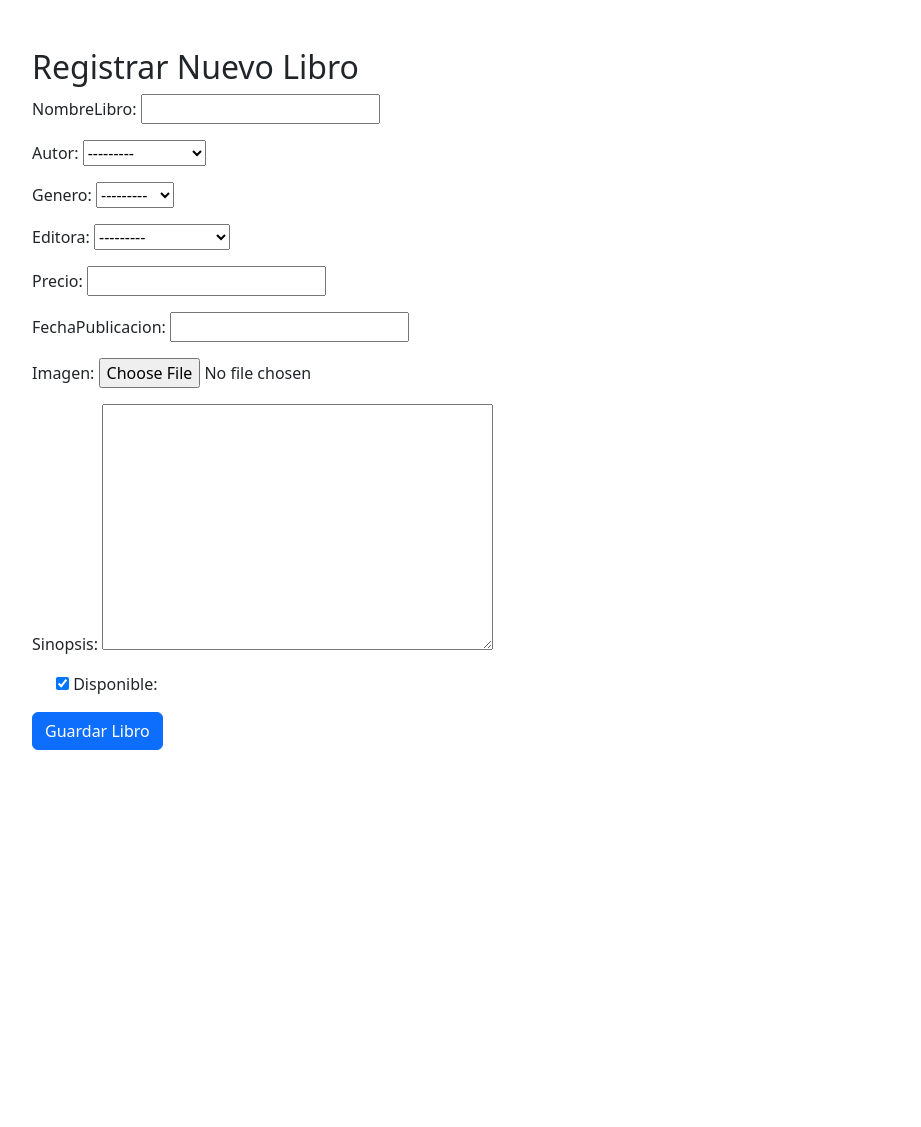
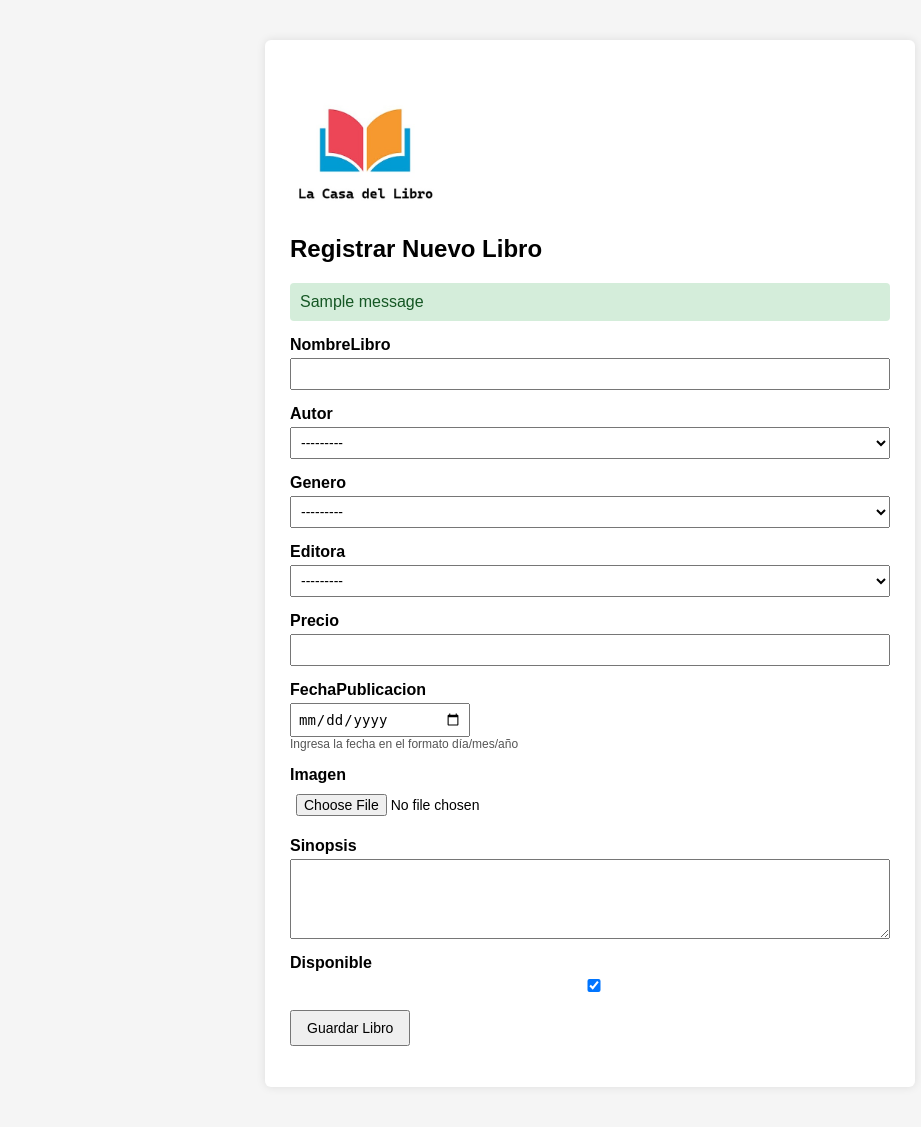
Before and after one commit to morales0412/proyecto-libreria, a Django app: page /libros/crear/ in a window 1280 px wide. Shown: the whole page, without its empty margins (50-971 px from the left). Before the commit the page ends 750 px from the top, so only its background shows below. Run offline with Django 5.2, Linux system fonts and the light colour scheme; tables that the repository leaves empty hold one stand-in row (values such as "Sample post"); one stand-in notice (Sample message) is shown.

Commit message:
arreglo formato fecha formulario

```diff
--- a/catalogo_libros/forms.py
+++ b/catalogo_libros/forms.py
@@ -1,5 +1,6 @@
 from .models import Libros
 from django import forms
+from datetime import datetime
 
 
 class LibrosForm(forms.ModelForm):
@@ -9,3 +10,37 @@
         model = Libros
         # fields = "__all__" = incluye todos los campos del modelo en el formulario
         fields = "__all__"
+
+        widgets = {
+            # especificamos el widget para el campo fechaPublicacion, indicando que es un input de tipo date
+            "fechaPublicacion": forms.DateInput(attrs={"type": "date"}),
+        }
+        # help_texts = {} = diccionario que permite agregar texto de ayuda para cada campo del formulario
+        help_texts = {"fechaPublicacion": "Ingresa la fecha en el formato día/mes/año"}
+
+    def clean_fechaPublicacion(self):
+        fecha = self.cleaned_data.get("fechaPublicacion")
+        if not fecha:
+            return None
+
+        # Si ya es un objeto date, lo devolvemos tal cual
+        if isinstance(fecha, datetime):
+            return fecha.date()
+
+        # Intentamos parsear la fecha manualmente
+        formatos = [
+            "%Y-%m-%d",  # 2024-02-13
+            "%d/%m/%Y",  # 13/02/2024
+            "%d-%m-%Y",  # 13-02-2024
+            "%m/%d/%Y",  # 02/13/2024
+            "%m-%d-%Y",  # 02-13-2024
+        ]
+        for fmt in formatos:
+            try:
+                return datetime.strptime(str(fecha), fmt).date()
+            except ValueError:
+                continue
+
+        raise forms.ValidationError(
+            "Formato de fecha no reconocido. Usa algo como 2024-02-13 o 13/02/2024."
+        )
--- a/catalogo_libros/templates/catalogo/crear_libro.html
+++ b/catalogo_libros/templates/catalogo/crear_libro.html
@@ -1,68 +1,141 @@
-<!DOCTYPE html>
-<html>
+{% load static %}
+<html lang="es">
 <head>
+    <meta charset="UTF-8">
     <title>Crear Libro</title>
-    <link href="https://cdn.jsdelivr.net/npm/bootstrap@5.3.2/dist/css/bootstrap.min.css" rel="stylesheet">
 
+    <style>
+        body {
+            font-family: Arial, sans-serif;
+            background-color: #f5f5f5;
+        }
+
+        .container {
+            width: 600px;
+            margin: 40px auto;
+            background: white;
+            padding: 25px;
+            border-radius: 6px;
+            box-shadow: 0 0 10px rgba(0,0,0,0.1);
+        }
+
+        h2 {
+            margin-bottom: 20px;
+        }
+
+        .campo {
+            margin-bottom: 15px;
+        }
+
+        label {
+            display: block;
+            font-weight: bold;
+            margin-bottom: 4px;
+        }
+
+        input,
+        select,
+        textarea {
+            width: 100%;
+            padding: 6px;
+            font-size: 14px;
+            box-sizing: border-box;
+        }
+
+        textarea {
+            resize: vertical;
+            height: 80px;
+        }
+
+        /* 🔹 Campo fecha más pequeño */
+        input[type="date"] {
+            width: 180px;
+        }
+
+
+        .error input,
+        .error select,
+        .error textarea {
+            border: 1px solid red;
+        }
+
+        .error-text {
+            color: red;
+            font-size: 13px;
+        }
+
+        .help-text {
+            font-size: 12px;
+            color: #555;
+        }
+
+        .mensaje {
+            padding: 10px;
+            margin-bottom: 15px;
+            border-radius: 4px;
+        }
+
+        .mensaje.success {
+            background-color: #d4edda;
+            color: #155724;
+        }
+
+        .mensaje.error {
+            background-color: #f8d7da;
+            color: #721c24;
+        }
+
+        button {
+            padding: 8px 15px;
+            font-size: 14px;
+            cursor: pointer;
+        }
+    </style>
 </head>
 <body>
 
-<div class="container mt-5">
+<div class="container">
+<img src="{% static 'img/logo.jpg' %}" alt="Logo" width="150" height="auto">
     <h2>Registrar Nuevo Libro</h2>
-    <!-- method="POST" = especifica que el formulario se enviará mediante el método POST -->
-    <!-- enctype="multipart/form-data" = especifica que el formulario puede enviar archivos -->
-    <form method="POST" enctype="multipart/form-data">
+
+       {% if messages %}
+        {% for message in messages %}
+            <div class="mensaje {{ message.tags }}">
+                {{ message }}
+            </div>
+        {% endfor %}
+    {% endif %}
+
+    <form method="POST" enctype="multipart/form-data" novalidate>
         {% csrf_token %}
 
-        <div class="mb-3">
-            {{ form.nombreLibro.label_tag }}
-            {{ form.nombreLibro }}
-        </div>
+        {% for field in form %}
+            <div class="campo {% if field.errors %}error{% endif %}">
 
-        <div class="mb-3">
-            {{ form.autor.label_tag }}
-            {{ form.autor }}
-        </div>
+                <label for="{{ field.id_for_label }}">
+                    {{ field.label }}
+                </label>
 
-        <div class="mb-3">
-            {{ form.genero.label_tag }}
-            {{ form.genero }}
-        </div>
+                {{ field }}
 
-        <div class="mb-3">
-            {{ form.editora.label_tag }}
-            {{ form.editora }}
-        </div>
+                {% if field.errors %}
+                    <div class="error-text">
+                        {{ field.errors|striptags }}
+                    </div>
+                {% endif %}
 
-        <div class="mb-3">
-            {{ form.precio.label_tag }}
-            {{ form.precio }}
-        </div>
+                {% if field.help_text %}
+                    <div class="help-text">
+                        {{ field.help_text }}
+                    </div>
+                {% endif %}
 
-        <div class="mb-3">
-            {{ form.fechaPublicacion.label_tag }}
-            {{ form.fechaPublicacion }}
-        </div>
+            </div>
+        {% endfor %}
 
-        <div class="mb-3">
-            {{ form.imagen.label_tag }}
-            {{ form.imagen }}
-        </div>
+        <button type="submit">Guardar Libro</button>
+    </form>
 
-        <div class="mb-3">
-            {{ form.sinopsis.label_tag }}
-            {{ form.sinopsis }}
-        </div>
-
-        <div class="form-check mb-3">
-            {{ form.disponible }}
-            {{ form.disponible.label_tag }}
-        </div>
-
-        <button type="submit" class="btn btn-primary">
-            Guardar Libro
-        </button>
-    </form>
 </div>
 
 </body>
--- a/catalogo_libros/templates/catalogo/detalle_libro.html
+++ b/catalogo_libros/templates/catalogo/detalle_libro.html
@@ -104,7 +104,7 @@
            <button class="btn-añadir-carrito">
                     Añadir al carrito
                 </button>
-        <a href="{% url 'libros' %}" class="link-volver">
+        <a href="{% url 'listaLibros' %}" class="link-volver">
                 ← Volver al catálogo
             </a>
 
--- a/catalogo_libros/urls.py
+++ b/catalogo_libros/urls.py
@@ -3,7 +3,7 @@
 # Se crea un archivo urls.py dentro de la app para definir las rutas especificas de la app,y luego se incluyen estas rutas en el archivo urls.py del proyecto
 
 urlpatterns = [
-    path("", views.lista_libros, name="libros"),
+    path("", views.lista_libros, name="listaLibros"),
     path("libro/<int:id>/", views.detalle_libro, name="detalle_libro"),
     path("crear/", views.crear_libro, name="crear_libro"),
 ]
--- a/catalogo_libros/views.py
+++ b/catalogo_libros/views.py
@@ -27,7 +27,8 @@
             form.save()
             # muestra un mensaje de exito al usuario
             messages.success(request, "Libro creado correctamente")
-            return redirect("libros")
+            form = LibrosForm()
+            return redirect("crear_libro")
         else:
             # muestra un mensaje de error al usuario si el  form no es valido
             messages.error(request, "Error al crear el libro")
```
